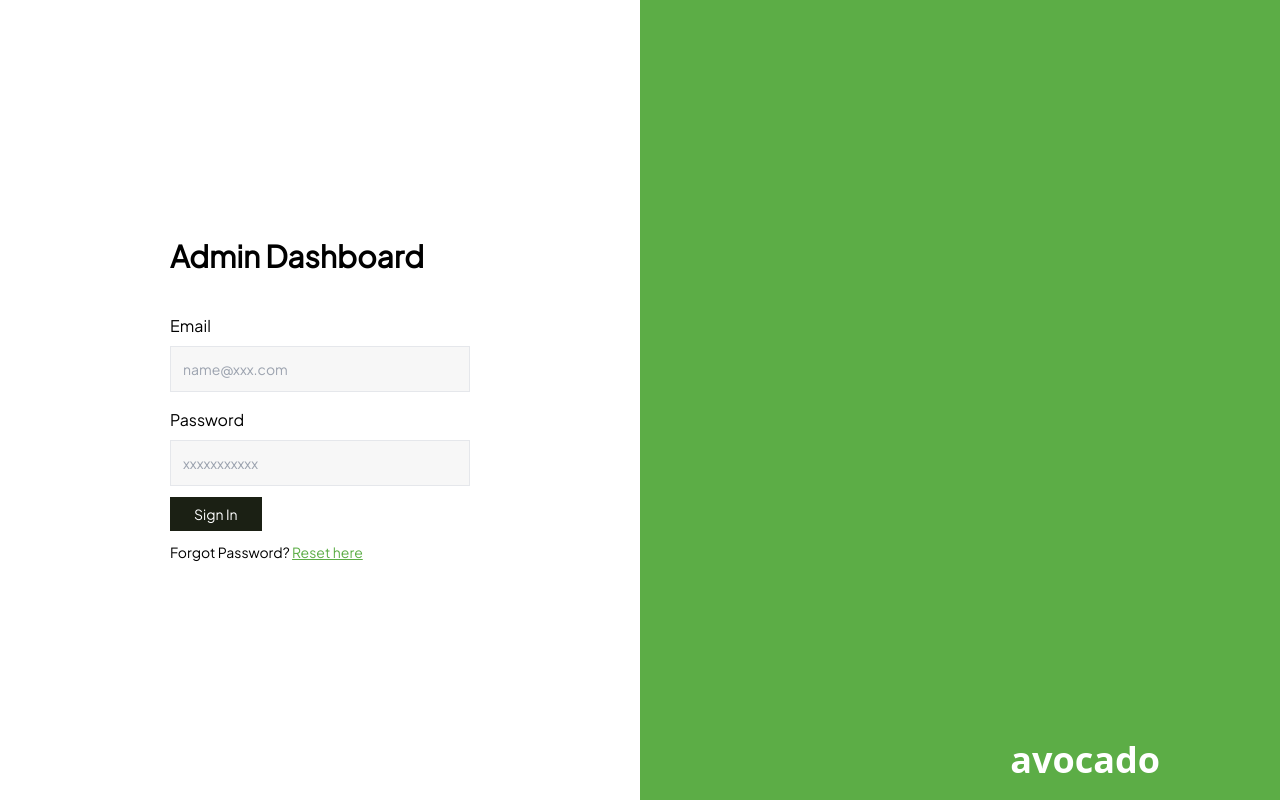
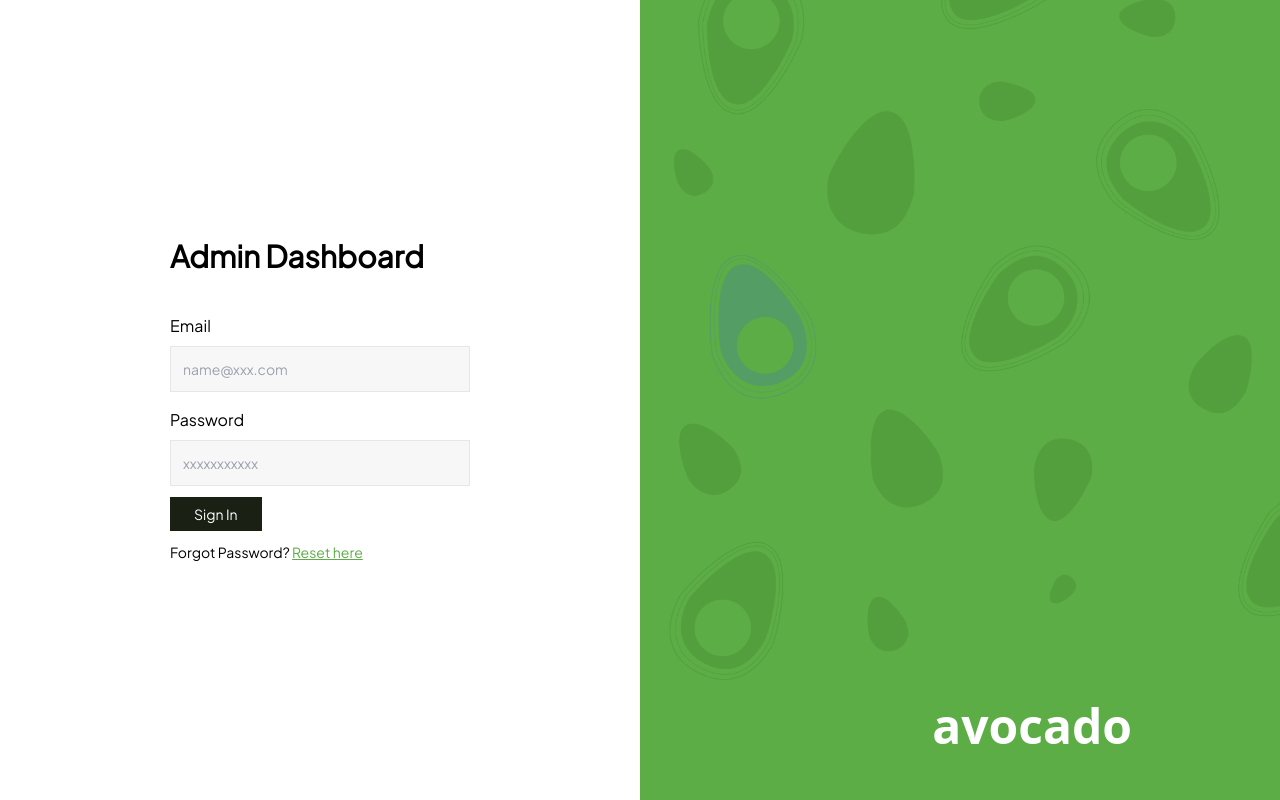
Before and after one commit to victormutuku/Avocado, a plain HTML site: page index.html in a window 1280 px wide. Drawn offline with nearby package versions, Linux system fonts and the light colour scheme.

Commit message:
Added avocado print to login page

```diff
--- a/index.html
+++ b/index.html
@@ -30,9 +30,10 @@
                 <!-- </form> -->
             </div>
         </div>
-        <div class="w-full h-screen bg-[#5cad46] flex justify-end items-end pb-5">
-            <div class="font-[Plus_Jakarta_Sans] mr-[120px]">
-                <p class="font-bold text-4xl text-white">avocado</p>
+        <div class="relative w-full h-screen bg-[#5cad46] flex justify-end items-end pb-5 overflow-hidden">
+            <div class="absolute left-[60px] bottom-[50px] w-full h-screen bg-[url('assets/images/avocado-print-1.png')] scale-[1.14] bg-contain bg-no-repeat"></div>
+            <div class="font-[Plus_Jakarta_Sans] mb-[30px] mr-[148px]">
+                <p class="font-bold text-5xl text-white">avocado</p>
             </div>
         </div>
     </div>
```
Also changed, not shown: assets/images/avocado-print-1.png (added).
